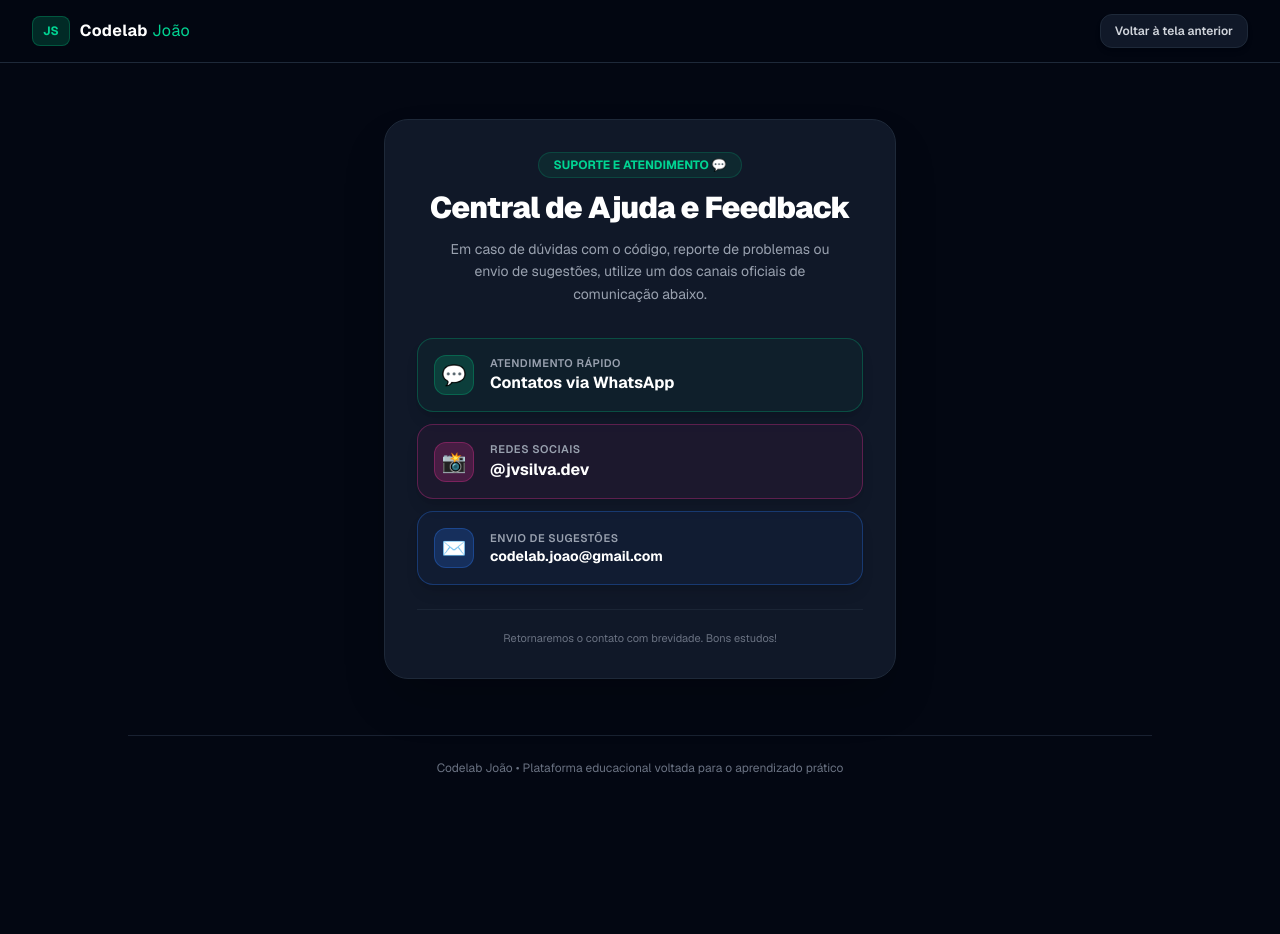
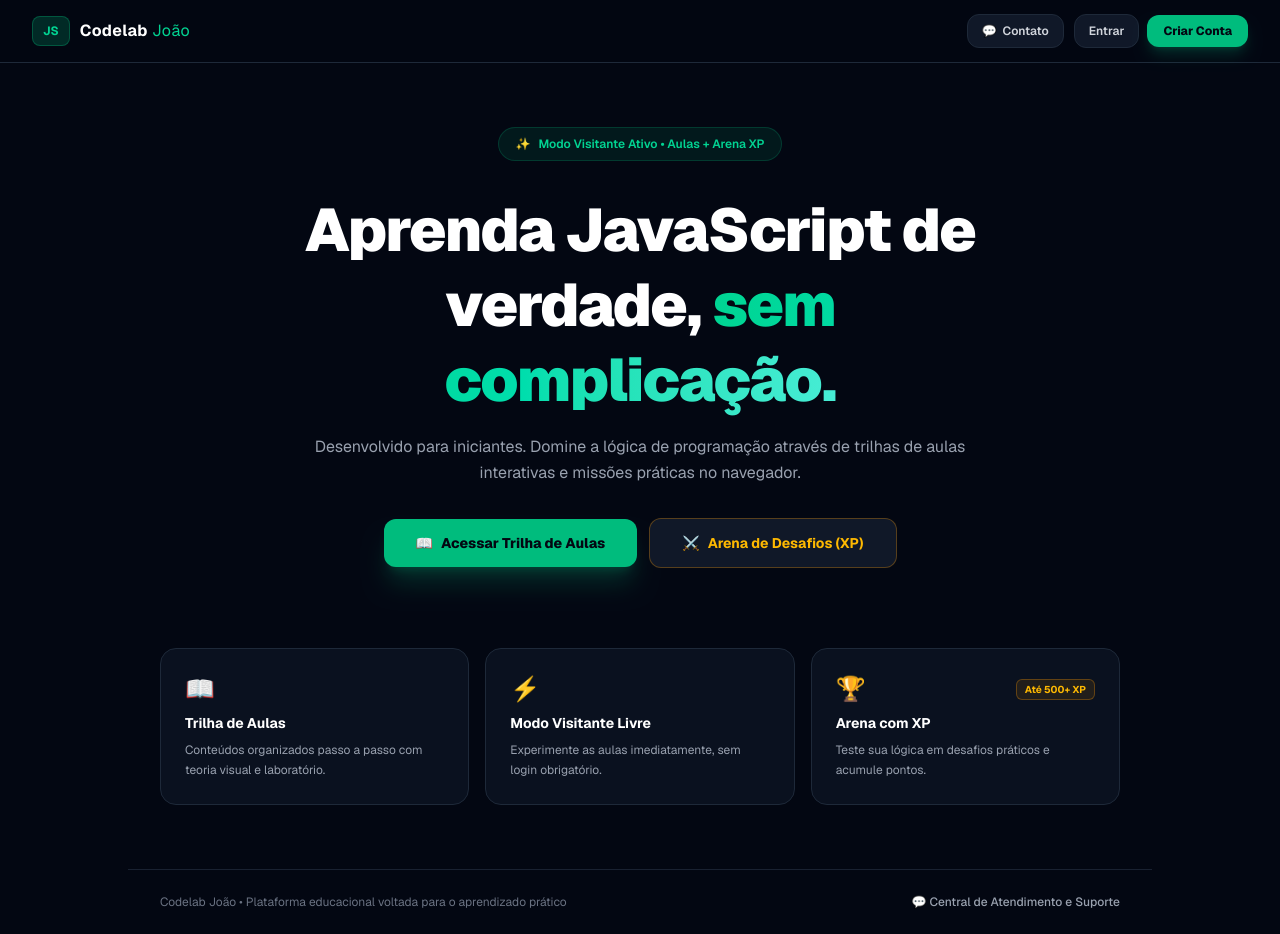
Before and after one commit to jvtsilva/codelab-joao, a Next.js app: page / in a window 1280 px wide. Before the commit the page ends 800 px from the top, so only its background shows below. Built offline with nearby package versions, Linux system fonts and the light colour scheme; no server answers.

Commit message:
feat: atualização de transições de telas

```diff
--- a/src/app/page.tsx
+++ b/src/app/page.tsx
@@ -1,118 +1,195 @@
 'use client'
 
-import { useRouter } from 'next/navigation'
+import { useEffect, useState } from 'react'
+import { supabase } from '@/lib/supabase'
+import Link from 'next/link'
 
-export default function ContatoPage() {
-  const router = useRouter()
+export default function HomePage() {
+  const [session, setSession] = useState<any>(null)
+  const [userXp, setUserXp] = useState<number>(0)
+  const [loading, setLoading] = useState(true)
+  const [menuOpen, setMenuOpen] = useState(false)
 
-  const whatsappNumber = '5519995200014'
-  const instagramUser = 'jvsilva.dev'
-  const emailContato = 'codelab.joao@gmail.com'
+  useEffect(() => {
+    async function loadData() {
+      const { data: { session } } = await supabase.auth.getSession()
+      setSession(session)
 
-  const whatsappUrl = `https://wa.me/${whatsappNumber}?text=Olá%20João,%20estou%20entrando%20em%20contato%20através%20da%20plataforma%20Codelab.`
-  const instagramUrl = `https://instagram.com/${instagramUser}`
+      if (typeof window !== 'undefined') {
+        const savedXp = localStorage.getItem('codelab_user_xp')
+        if (savedXp) setUserXp(Number(savedXp))
+      }
+      setLoading(false)
+    }
+    loadData()
+  }, [])
 
   return (
-    <div className="min-h-screen bg-gray-950 text-white flex flex-col justify-between selection:bg-emerald-500 selection:text-gray-950 overflow-x-hidden animate-fadeIn">
+    <div className="min-h-screen bg-gray-950 text-white flex flex-col justify-between selection:bg-emerald-500 selection:text-gray-950 relative overflow-x-hidden animate-fadeIn">
 
-      {/* Top Bar / Header Ajustado e Elegante */}
-      <header className="border-b border-gray-800 bg-gray-950/95 backdrop-blur sticky top-0 z-50 px-4 sm:px-8 py-3.5 flex items-center justify-between gap-4">
-        <div className="flex items-center gap-2.5">
-          <div className="px-2.5 py-1.5 bg-emerald-500/20 text-emerald-400 font-bold text-xs rounded-lg border border-emerald-500/30 select-none">
+      {/* Header Responsivo */}
+      <header className="border-b border-gray-800 bg-gray-950/95 backdrop-blur sticky top-0 z-50 px-4 sm:px-6 md:px-8 py-3.5 flex items-center justify-between gap-3">
+        <div className="flex items-center gap-2.5 min-w-0">
+          <span className="px-2.5 py-1.5 bg-emerald-500/20 text-emerald-400 font-bold text-xs rounded-lg border border-emerald-500/30 shrink-0">
             JS
-          </div>
+          </span>
           <h1 className="font-bold text-sm sm:text-base tracking-wide truncate">
             Codelab <span className="text-emerald-400 font-normal">João</span>
           </h1>
         </div>
 
-        {/* Botão Voltar Inteligente (Retorna à tela anterior de onde o usuário veio) */}
+        {/* Menu Desktop */}
+        <div className="hidden sm:flex items-center gap-2.5 shrink-0">
+          <Link
+            href="/contato"
+            className="px-3.5 py-2 bg-gray-900 hover:bg-gray-800 text-gray-300 hover:text-white border border-gray-800 font-semibold text-xs rounded-xl transition flex items-center gap-1.5 cursor-pointer"
+          >
+            <span>💬</span> Contato
+          </Link>
+
+          {!loading && (
+            session ? (
+              <Link
+                href="/dashboard"
+                className="px-4 py-2 bg-emerald-500 hover:bg-emerald-400 text-gray-950 font-extrabold text-xs rounded-xl transition shadow-lg shadow-emerald-500/20 flex items-center gap-1.5 cursor-pointer"
+              >
+                <span>Painel</span> <span>🚀</span>
+              </Link>
+            ) : (
+              <div className="flex items-center gap-2">
+                <Link
+                  href="/login"
+                  className="px-3.5 py-2 bg-gray-900 hover:bg-gray-800 text-gray-300 hover:text-white border border-gray-800 font-semibold text-xs rounded-xl transition cursor-pointer"
+                >
+                  Entrar
+                </Link>
+                <Link
+                  href="/cadastro"
+                  className="px-4 py-2 bg-emerald-500 hover:bg-emerald-400 text-gray-950 font-extrabold text-xs rounded-xl transition shadow-lg shadow-emerald-500/20 cursor-pointer"
+                >
+                  Criar Conta
+                </Link>
+              </div>
+            )
+          )}
+        </div>
+
+        {/* Botão Hambúrguer Mobile */}
+        <div className="flex sm:hidden items-center">
           <button
-          onClick={() => router.back()}
-          className="text-xs font-semibold text-gray-300 hover:text-white transition px-3.5 py-2 rounded-xl bg-gray-900 border border-gray-800 flex items-center gap-1.5 cursor-pointer active:scale-95 shadow-md"
+            onClick={() => setMenuOpen(!menuOpen)}
+            className="p-2.5 bg-gray-900 border border-gray-800 rounded-xl text-emerald-400 font-bold transition cursor-pointer active:scale-95"
+            aria-label="Menu"
           >
-          <span>Voltar à tela anterior</span>
+            <span className="text-xl leading-none">{menuOpen ? '✕' : '☰'}</span>
           </button>
+        </div>
       </header>
 
-      {/* Main Content */}
-      <main className="flex-1 max-w-xl w-full mx-auto p-4 sm:p-8 flex flex-col justify-center items-center">
-        <div className="w-full bg-gray-900 border border-gray-800 p-6 sm:p-8 rounded-3xl shadow-2xl space-y-6">
+      {/* Menu Dropdown Mobile */}
+      {menuOpen && (
+        <div className="sm:hidden absolute top-16 left-0 right-0 bg-gray-900 border-b border-gray-800 p-4 space-y-3 z-50 shadow-2xl animate-fadeIn">
+          <Link
+            href="/contato"
+            onClick={() => setMenuOpen(false)}
+            className="flex items-center gap-2 px-4 py-3 bg-gray-950 border border-gray-800 rounded-xl text-xs font-medium text-gray-300 hover:text-white"
+          >
+            <span>💬</span> Central de Contato
+          </Link>
 
-          <div className="text-center space-y-3 flex flex-col items-center">
-            <span className="inline-block px-3.5 py-1 bg-emerald-500/10 text-emerald-400 border border-emerald-500/20 font-bold text-xs rounded-full">
-              SUPORTE E ATENDIMENTO 💬
-            </span>
-            <h2 className="text-2xl sm:text-3xl font-black tracking-tight text-white">
-              Central de Ajuda e Feedback
+          {!loading && (
+            session ? (
+              <Link
+                href="/dashboard"
+                onClick={() => setMenuOpen(false)}
+                className="flex items-center justify-between px-4 py-3 bg-emerald-500 text-gray-950 font-extrabold rounded-xl text-xs"
+              >
+                <span>Acessar Painel</span> <span>🚀</span>
+              </Link>
+            ) : (
+              <div className="grid grid-cols-2 gap-2 pt-1">
+                <Link
+                  href="/login"
+                  onClick={() => setMenuOpen(false)}
+                  className="px-4 py-3 bg-gray-950 border border-gray-800 text-center font-semibold rounded-xl text-xs text-gray-300"
+                >
+                  Entrar
+                </Link>
+                <Link
+                  href="/cadastro"
+                  onClick={() => setMenuOpen(false)}
+                  className="px-4 py-3 bg-emerald-500 text-gray-950 text-center font-extrabold rounded-xl text-xs shadow-lg"
+                >
+                  Criar Conta
+                </Link>
+              </div>
+            )
+          )}
+        </div>
+      )}
+
+      {/* Hero Section */}
+      <main className="flex-1 max-w-5xl w-full mx-auto px-4 sm:px-6 md:px-8 py-8 sm:py-14 md:py-16 flex flex-col items-center text-center space-y-6 sm:space-y-8">
+        <div className="inline-flex items-center gap-2 px-4 py-2 rounded-full bg-emerald-500/10 border border-emerald-500/20 text-emerald-400 text-xs font-semibold">
+          <span>✨</span>
+          {userXp > 0 ? `Seu XP Atual: ${userXp} XP ⚡` : 'Modo Visitante Ativo • Aulas + Arena XP'}
+        </div>
+
+        <div className="space-y-3 sm:space-y-4 max-w-3xl">
+          <h2 className="text-2xl sm:text-4xl md:text-5xl lg:text-6xl font-black tracking-tight text-white leading-tight">
+            Aprenda JavaScript de verdade, <span className="text-transparent bg-clip-text bg-gradient-to-r from-emerald-400 to-teal-300">sem complicação.</span>
           </h2>
-            <p className="text-xs sm:text-sm text-gray-400 leading-relaxed max-w-sm mx-auto">
-              Em caso de dúvidas com o código, reporte de problemas ou envio de sugestões, utilize um dos canais oficiais de comunicação abaixo.
+          <p className="text-gray-400 text-xs sm:text-sm md:text-base max-w-2xl mx-auto leading-relaxed">
+            Desenvolvido para iniciantes. Domine a lógica de programação através de trilhas de aulas interativas e missões práticas no navegador.
           </p>
         </div>
 
-          <div className="space-y-3 pt-2">
-            {/* WhatsApp */}
-            <a
-              href={whatsappUrl}
-              target="_blank"
-              rel="noopener noreferrer"
-              className="w-full py-4 px-4 bg-emerald-500/5 hover:bg-emerald-500/15 border border-emerald-500/30 hover:border-emerald-500/60 text-emerald-300 rounded-2xl transition flex items-center gap-4 group shadow-lg cursor-pointer"
+        <div className="flex flex-col sm:flex-row items-center justify-center gap-3 w-full sm:w-auto">
+          <Link
+            href="/dashboard"
+            className="w-full sm:w-auto px-6 sm:px-8 py-3.5 bg-emerald-500 hover:bg-emerald-400 text-gray-950 font-extrabold text-xs sm:text-sm rounded-xl transition shadow-xl shadow-emerald-500/20 text-center flex items-center justify-center gap-2 cursor-pointer"
           >
-              <div className="w-10 h-10 rounded-xl bg-emerald-500/20 border border-emerald-500/30 flex items-center justify-center text-xl shrink-0 group-hover:scale-105 transition">
-                💬
-              </div>
-              <div className="text-left min-w-0">
-                <p className="text-[11px] text-gray-400 uppercase tracking-wider font-semibold">Atendimento Rápido</p>
-                <p className="font-bold text-sm sm:text-base text-white group-hover:text-emerald-400 transition truncate">Contatos via WhatsApp</p>
-              </div>
-            </a>
+            <span>📖</span> Acessar Trilha de Aulas
+          </Link>
 
-            {/* Instagram */}
-            <a
-              href={instagramUrl}
-              target="_blank"
-              rel="noopener noreferrer"
-              className="w-full py-4 px-4 bg-pink-500/5 hover:bg-pink-500/15 border border-pink-500/30 hover:border-pink-500/60 text-pink-300 rounded-2xl transition flex items-center gap-4 group shadow-lg cursor-pointer"
+          <Link
+            href="/desafios"
+            className="w-full sm:w-auto px-6 sm:px-8 py-3.5 bg-gray-900 hover:bg-gray-800 text-amber-400 border border-amber-500/30 font-bold text-xs sm:text-sm rounded-xl transition text-center flex items-center justify-center gap-2 cursor-pointer"
           >
-              <div className="w-10 h-10 rounded-xl bg-pink-500/20 border border-pink-500/30 flex items-center justify-center text-xl shrink-0 group-hover:scale-105 transition">
-                📸
-              </div>
-              <div className="text-left min-w-0">
-                <p className="text-[11px] text-gray-400 uppercase tracking-wider font-semibold">Redes Sociais</p>
-                <p className="font-bold text-sm sm:text-base text-white group-hover:text-pink-400 transition truncate">@{instagramUser}</p>
-              </div>
-            </a>
-
-            {/* E-mail */}
-            <a
-              href={`mailto:${emailContato}`}
-              className="w-full py-4 px-4 bg-blue-500/5 hover:bg-blue-500/15 border border-blue-500/30 hover:border-blue-500/60 text-blue-300 rounded-2xl transition flex items-center gap-4 group shadow-lg cursor-pointer"
-            >
-              <div className="w-10 h-10 rounded-xl bg-blue-500/20 border border-blue-500/30 flex items-center justify-center text-xl shrink-0 group-hover:scale-105 transition">
-                ✉️
-              </div>
-              <div className="text-left min-w-0">
-                <p className="text-[11px] text-gray-400 uppercase tracking-wider font-semibold">Envio de Sugestões</p>
-                <p className="font-bold text-xs sm:text-sm text-white group-hover:text-blue-400 transition truncate">{emailContato}</p>
-              </div>
-            </a>
+            <span>⚔️</span> Arena de Desafios (XP)
+          </Link>
         </div>
 
-          <div className="pt-2 text-center border-t border-gray-800/80">
-            <p className="text-[11px] text-gray-500 pt-3">
-              Retornaremos o contato com brevidade. Bons estudos!
-            </p>
+        <div className="grid grid-cols-1 sm:grid-cols-3 gap-3.5 sm:gap-4 w-full pt-8 sm:pt-12 text-left">
+          <div className="p-4 sm:p-6 bg-gray-900/60 border border-gray-800 rounded-2xl space-y-2">
+            <div className="text-xl sm:text-2xl">📖</div>
+            <h3 className="font-bold text-white text-sm">Trilha de Aulas</h3>
+            <p className="text-xs text-gray-400 leading-relaxed">Conteúdos organizados passo a passo com teoria visual e laboratório.</p>
           </div>
-
+          <div className="p-4 sm:p-6 bg-gray-900/60 border border-gray-800 rounded-2xl space-y-2">
+            <div className="text-xl sm:text-2xl">⚡</div>
+            <h3 className="font-bold text-white text-sm">Modo Visitante Livre</h3>
+            <p className="text-xs text-gray-400 leading-relaxed">Experimente as aulas imediatamente, sem login obrigatório.</p>
+          </div>
+          <div className="p-4 sm:p-6 bg-gray-900/60 border border-gray-800 rounded-2xl space-y-2 relative overflow-hidden">
+            <div className="flex items-center justify-between">
+              <div className="text-xl sm:text-2xl">🏆</div>
+              <span className="text-[10px] font-bold text-amber-400 bg-amber-500/10 border border-amber-500/30 px-2 py-0.5 rounded-md">
+                {userXp > 0 ? `${userXp} XP` : 'Até 500+ XP'}
+              </span>
+            </div>
+            <h3 className="font-bold text-white text-sm">Arena com XP</h3>
+            <p className="text-xs text-gray-400 leading-relaxed">Teste sua lógica em desafios práticos e acumule pontos.</p>
+          </div>
         </div>
       </main>
 
-      {/* Footer */}
-      <footer className="border-t border-gray-800/80 px-4 sm:px-8 py-6 text-center text-xs text-gray-500 max-w-5xl mx-auto w-full">
+      <footer className="border-t border-gray-800/80 px-4 sm:px-8 py-6 text-center text-xs text-gray-500 max-w-5xl mx-auto w-full flex flex-col sm:flex-row items-center justify-between gap-3">
         <p>Codelab João • Plataforma educacional voltada para o aprendizado prático</p>
+        <Link href="/contato" className="hover:text-emerald-400 transition font-medium text-gray-400">
+          💬 Central de Atendimento e Suporte
+        </Link>
       </footer>
-
     </div>
   )
 }
```
Lines whose indentation alone changed are shown as unchanged.
